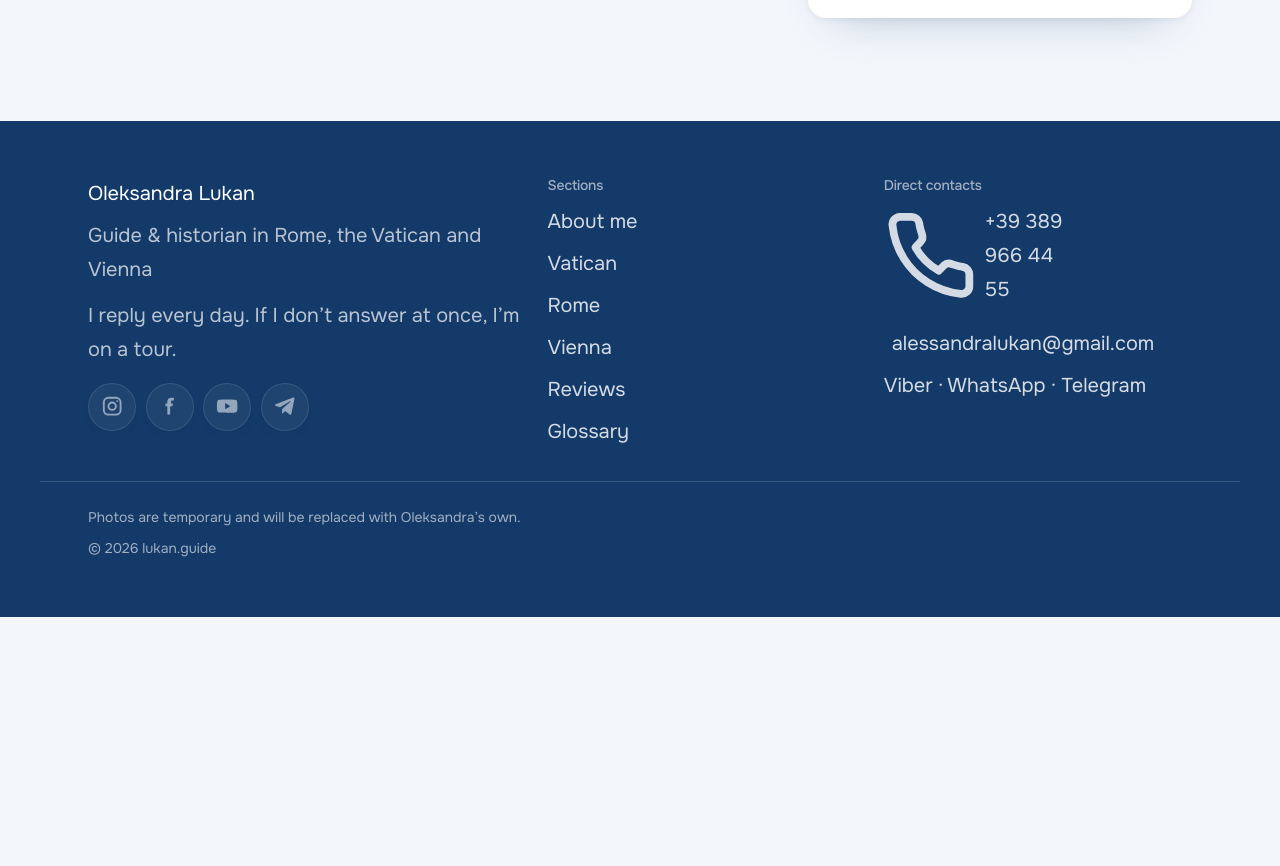
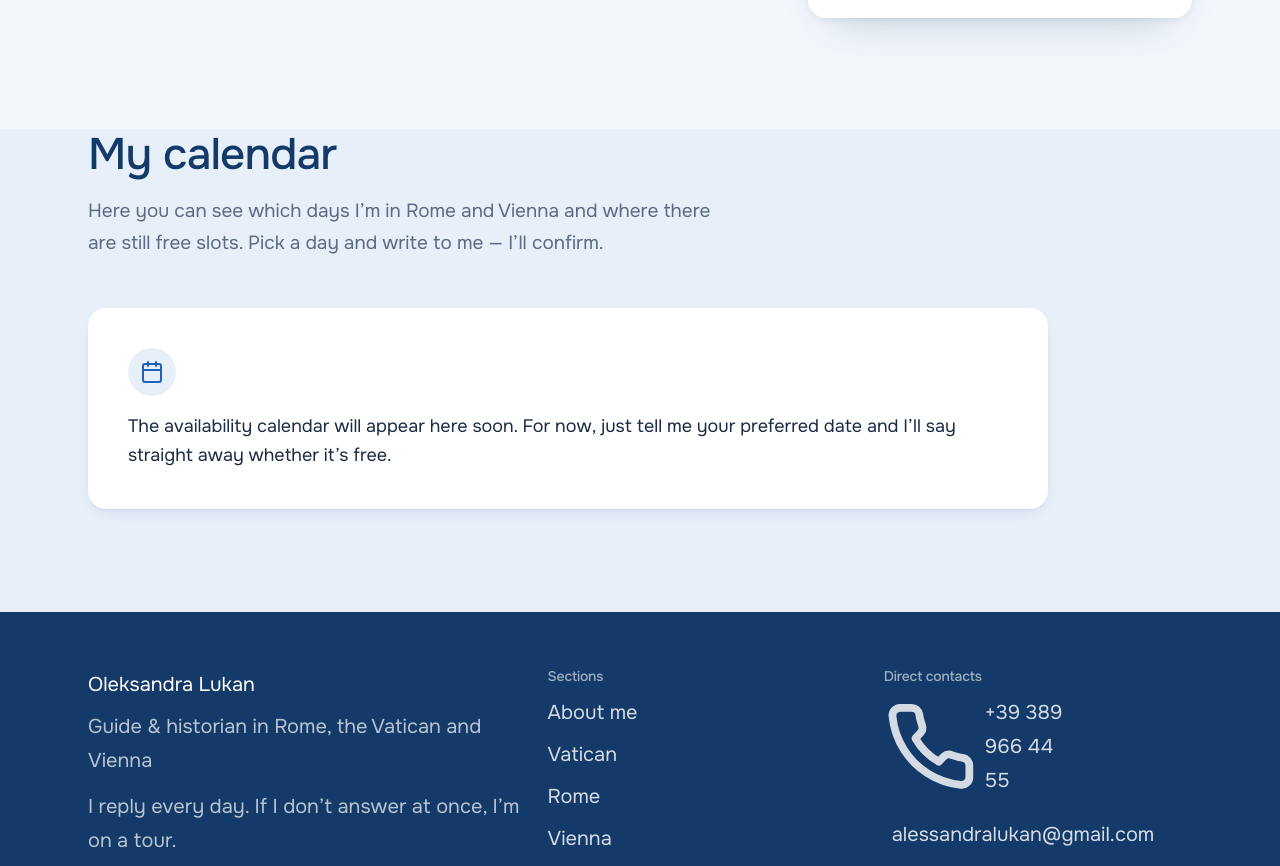
Before and after one commit to ml7480048/lukan-guide, a Next.js app: page /en/book in a window 1280 px wide. Shown: the part 1140-2006 px from the top of the page. Before the commit the page ends 1757 px from the top, so only its background shows below. Built offline with nearby package versions, Linux system fonts and the light colour scheme.

Commit message:
Add files via upload

```diff
--- a/app/[locale]/[section]/page.tsx
+++ b/app/[locale]/[section]/page.tsx
@@ -4,6 +4,7 @@ import Link from 'next/link';
 import { notFound } from 'next/navigation';
 import { LOCALES, PIC, SECTIONS, SITE_URL, dict, isLocale, isSection, type Locale, type SectionSlug } from '@/lib/site';
 import { Booking } from '@/components/Booking';
+import { Availability } from '@/components/Availability';
 import { JsonLd } from '@/components/JsonLd';
 import { Arrow, Camera, Star } from '@/components/icons';
 
@@ -111,6 +112,16 @@ export default async function SectionPage({
               </p>
             </div>
             <Booking t={t.book} />
+          </div>
+        </section>
+
+        <section className="section section--sky" style={{ paddingTop: 0 }}>
+          <div className="shell">
+            <div className="section__head reveal">
+              <h2 className="section__title">{t.book.calendar.title}</h2>
+              <p className="section__lead">{t.book.calendar.lead}</p>
+            </div>
+            <Availability t={t.book.calendar} />
           </div>
         </section>
       </>
```
